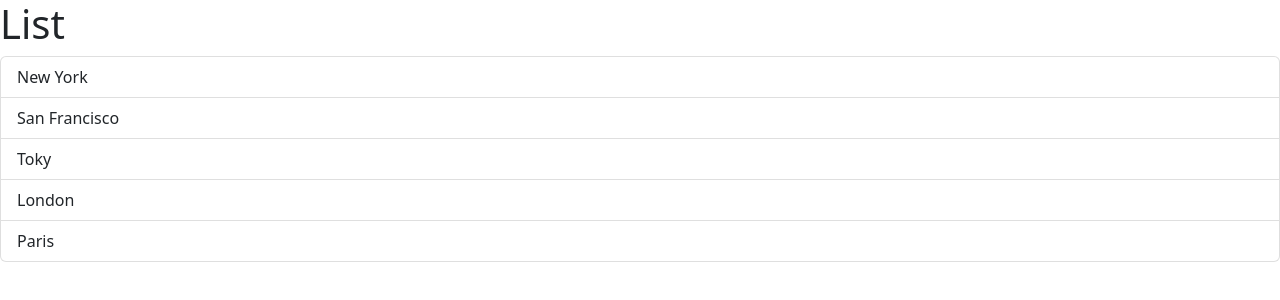
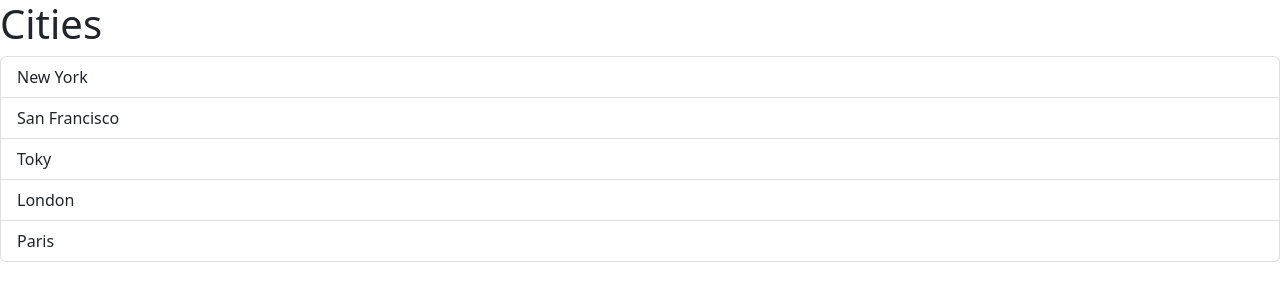
Before and after one commit to rajin-khan/Syncly, a React (Vite) app in the folder learning/adib/react-app/: page / in a window 1280 px wide. Shown: the top 300 px of the page. Built offline with nearby package versions, Linux system fonts and the light colour scheme.

Commit message:
Learn about passing data via props

```diff
--- a/learning/adib/react-app/src/App.tsx
+++ b/learning/adib/react-app/src/App.tsx
@@ -1,8 +1,13 @@
 import ListGroup from "./components/ListGroup";
 
 function App() {
+    let items = ["New York", "San Francisco", "Toky", "London", "Paris"];
 
-    return <div><ListGroup /></div>
+  return (
+    <div>
+      <ListGroup items={items} heading="Cities" />
+    </div>
+  );
 }
 
 export default App;
--- a/learning/adib/react-app/src/components/ListGroup.tsx
+++ b/learning/adib/react-app/src/components/ListGroup.tsx
@@ -1,7 +1,12 @@
 import { useState } from "react";
 
-function ListGroup() {
-  let items = ["New York", "San Francisco", "Toky", "London", "Paris"];
+// {items: [], heading: string}
+interface Props {
+    items: string[];
+    heading: string;
+}
+
+function ListGroup({items, heading}: Props) {
 
   //Hook
   const [selectedIndex, setSelectedIndex] = useState(-1);
@@ -10,7 +15,7 @@
   //this is often used in conditional rendering.
   return (
     <>
-      <h1>List</h1>
+      <h1>{heading}</h1>
       {items.length === 0 && <p>No item found</p>}
       <ul className="list-group">
         {items.map((item, index) => (
```
